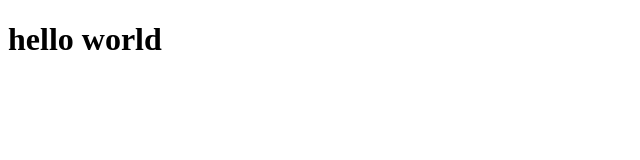
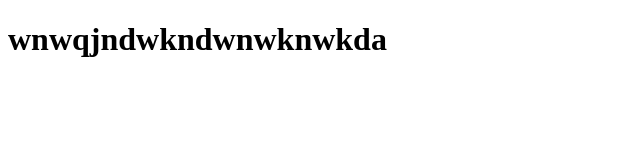
Before and after one commit to Xhamin/my-website, a plain HTML site: page index.html in a window 1280 px wide. Shown: the whole page, without its empty margins (0-640 px from the left). Drawn offline with Linux system fonts and the light colour scheme.

Commit message:
更新 index.html

```diff
--- a/index.html
+++ b/index.html
@@ -7,6 +7,7 @@
     <title>Document</title>
 </head>
 <body>
-    <h1>hello world</h1>
+    <h1>wnwqjndwkndwnwknwkda
+    </h1>
 </body>
 </html>
```
